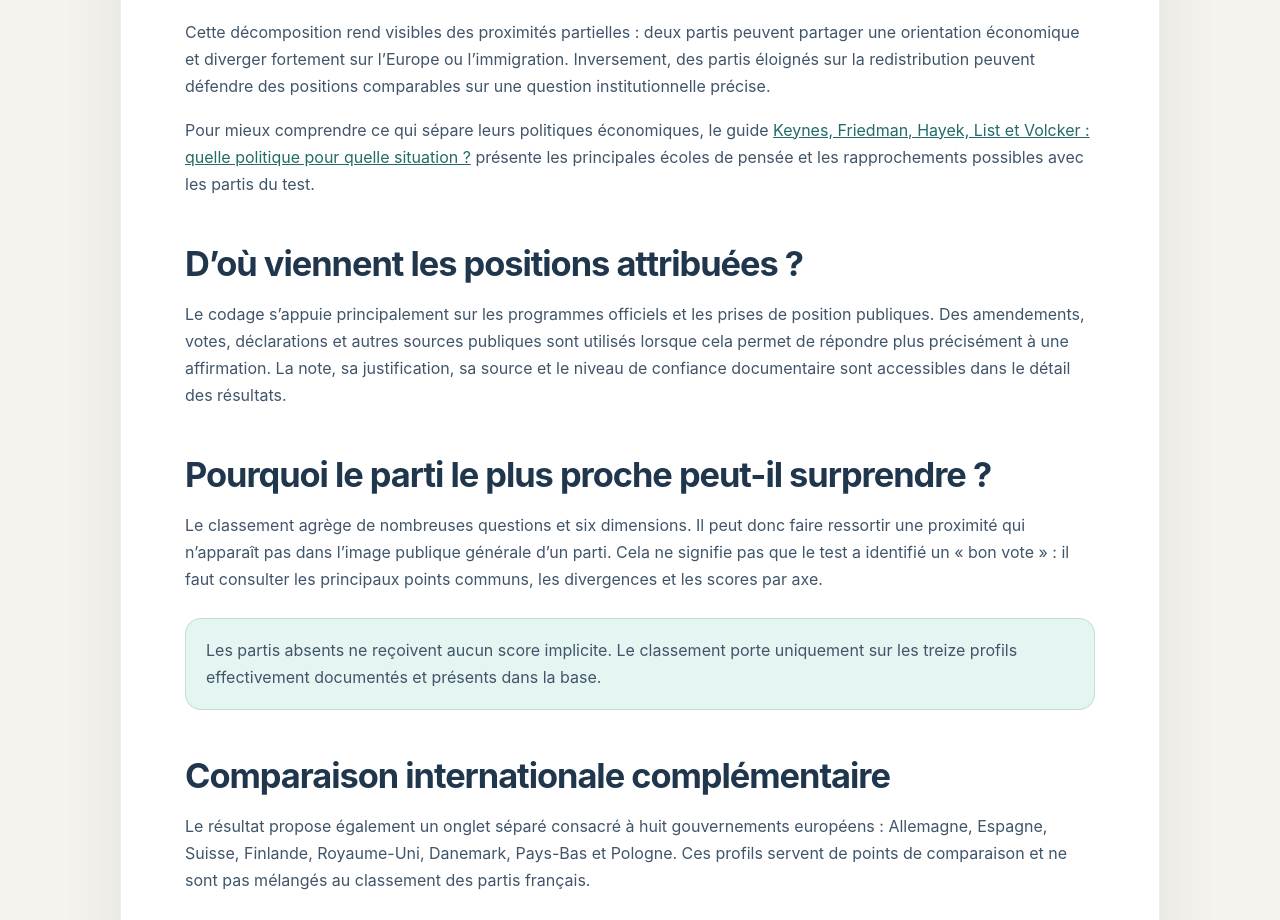
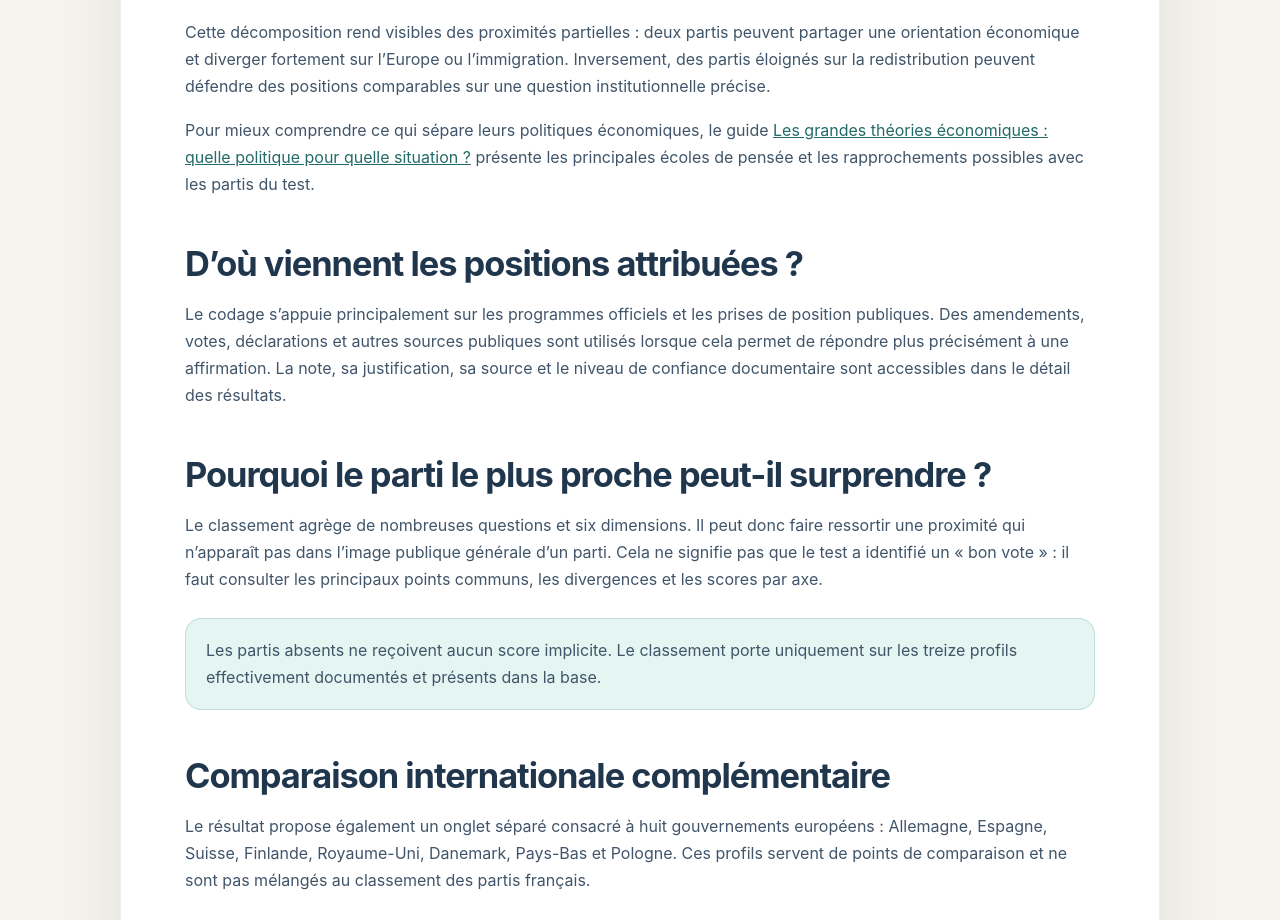
Before and after one commit to hugorampelberg/Political-Compass, a website: page partis-politiques/index.html in a window 1280 px wide. Shown: the part 1680-2600 px from the top of the page. Drawn offline with Linux system fonts and the light colour scheme.

Commit message:
Actualiser le lien vers le guide économique

```diff
--- a/partis-politiques/index.html
+++ b/partis-politiques/index.html
@@ -40,7 +40,7 @@
     <h2>Que compare exactement le questionnaire ?</h2>
     <p>Le test ne place pas simplement chaque parti sur une ligne allant de la gauche à la droite. Il compare leurs réponses sur l’économie, les libertés et l’autorité, l’Europe, l’écologie, l’immigration et l’intégration, ainsi que la démocratie et les institutions.</p>
     <p>Cette décomposition rend visibles des proximités partielles : deux partis peuvent partager une orientation économique et diverger fortement sur l’Europe ou l’immigration. Inversement, des partis éloignés sur la redistribution peuvent défendre des positions comparables sur une question institutionnelle précise.</p>
-    <p>Pour mieux comprendre ce qui sépare leurs politiques économiques, le guide <a href="/theories-economiques/">Keynes, Friedman, Hayek, List et Volcker : quelle politique pour quelle situation ?</a> présente les principales écoles de pensée et les rapprochements possibles avec les partis du test.</p>
+    <p>Pour mieux comprendre ce qui sépare leurs politiques économiques, le guide <a href="/theories-economiques/">Les grandes théories économiques : quelle politique pour quelle situation ?</a> présente les principales écoles de pensée et les rapprochements possibles avec les partis du test.</p>
 
     <h2>D’où viennent les positions attribuées ?</h2>
     <p>Le codage s’appuie principalement sur les programmes officiels et les prises de position publiques. Des amendements, votes, déclarations et autres sources publiques sont utilisés lorsque cela permet de répondre plus précisément à une affirmation. La note, sa justification, sa source et le niveau de confiance documentaire sont accessibles dans le détail des résultats.</p>
```
